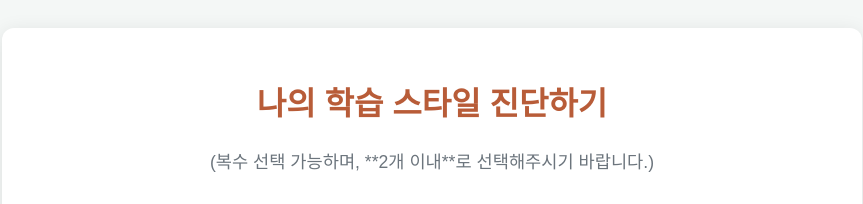
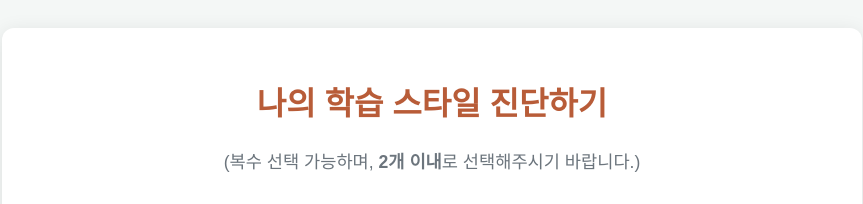
Before and after one commit to Raymond0528/i-garten-quiz, a plain HTML site: page index.html in a window 1280 px wide. Shown: the top 204 px of the page, without its empty margins (208-1071 px from the left). Drawn offline with Linux system fonts and the light colour scheme.

Commit message:
안내 문구 굵게 표시 수정

```diff
--- a/index.html
+++ b/index.html
@@ -96,7 +96,7 @@
 <div class="container">
     <div id="quiz-header">
         <h1>나의 학습 스타일 진단하기</h1>
-        <p class="subtitle">(복수 선택 가능하며, **2개 이내**로 선택해주시기 바랍니다.)</p>
+    <p class="subtitle">(복수 선택 가능하며, <b>2개 이내</b>로 선택해주시기 바랍니다.)</p>
     </div>
 
     <form id="quiz-form">
```
